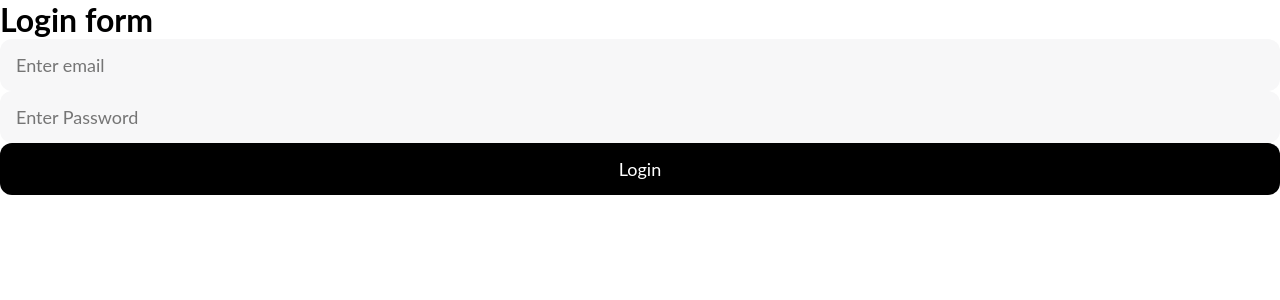
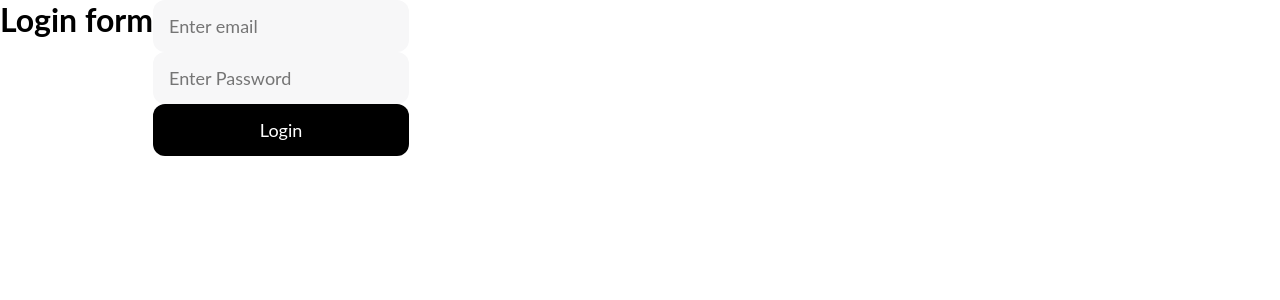
Before and after one commit to helsingborg-stad/helsingborg-transport-visualization-web, a React (Vite) app: page /auth/login in a window 1280 px wide. Shown: the top 300 px of the page. Built offline with nearby package versions, Linux system fonts and the light colour scheme; no server answers.

Commit message:
adds main layout to Router

```diff
--- /dev/null
+++ b/src/layouts/MainLayout/MainLayout.tsx
@@ -0,0 +1,12 @@
+import { FC } from 'react';
+import * as Styled from './styled';
+
+type MainLayoutProps = {
+  children: React.ReactNode;
+};
+
+export const MainLayout: FC<MainLayoutProps> = ({ children }) => (
+  <Styled.Container>
+    {children}
+  </Styled.Container>
+);
--- /dev/null
+++ b/src/layouts/MainLayout/index.ts
@@ -0,0 +1 @@
+export * from './MainLayout';
--- /dev/null
+++ b/src/layouts/MainLayout/styled.ts
@@ -0,0 +1,10 @@
+import styled from 'styled-components';
+
+export const Container = styled.div`
+  position: relative;
+  display: flex;
+  height: 100%;
+  min-height: 100vh;
+  width: 100%;
+  min-width: 100vw;
+`;
--- /dev/null
+++ b/src/layouts/index.ts
@@ -0,0 +1 @@
+export * from './MainLayout';
--- a/src/modules/Router.tsx
+++ b/src/modules/Router.tsx
@@ -2,12 +2,14 @@ import { Suspense, lazy } from 'react';
 import {
   BrowserRouter, Routes, Route, Navigate,
 } from 'react-router-dom';
+import { MainLayout } from 'layouts';
 
 const Auth = lazy(() => import('./Auth'));
 const Landing = lazy(() => import('./Landing'));
 
 export const Router = () => (
   <BrowserRouter>
+    <MainLayout>
       <Suspense fallback={<div>Loading...</div>}>
         <Routes>
           <Route index element={<Landing />} />
@@ -15,5 +17,6 @@ export const Router = () => (
           <Route path="*" element={<Navigate to="/" replace />} />
         </Routes>
       </Suspense>
+    </MainLayout>
   </BrowserRouter>
 );
```
Lines whose indentation alone changed are shown as unchanged.
